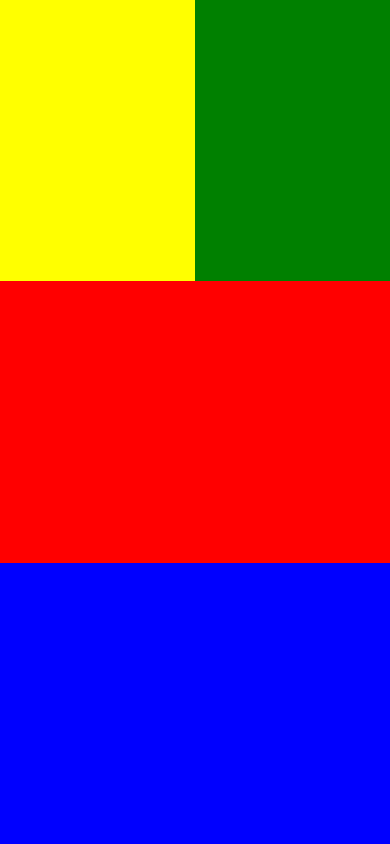
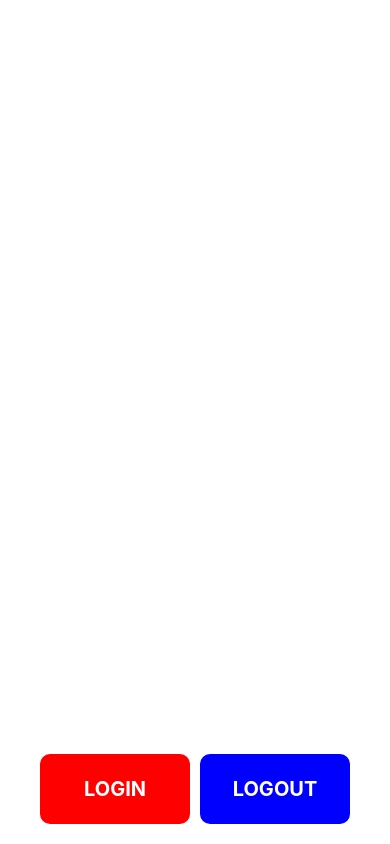
Before and after one commit to faturalkhair/fatur-105841107021-lab1, a React Native app: screen / in a window 390 px wide. Built offline with nearby package versions, Linux system fonts and the light colour scheme.

Commit message:
dua tombol

```diff
--- a/App.js
+++ b/App.js
@@ -5,21 +5,44 @@ import React from 'react'
 const App = () => {
   return (
     <View style={{flex:1}}>
-      <View style={{ flex:1, flexDirection: "row"}}>
-      <View style={{flex:1, backgroundColor: 'yellow'}}>
-      </View>
-      <View style={{flex:1, backgroundColor: 'green'}}>
+      <View style={{
+        flex:1, flexDirection: "row",
+        alignItems: 'flex-end',
+        justifyContent: 'center',
+        marginBottom: 20
+      }}>
+
+    <View style={{
+      backgroundColor: 'red', width: 150, height: 70,
+      justifyContent: 'center',
+      borderRadius: 10
+    }}>
+      <Text style={{
+        fontSize: 20, color: 'white',
+        borderRadius: 20,
+        textAlign: 'center',
+        fontWeight: 'bold'
+      }}>
+        LOGIN
+      </Text>
+    </View>
+      <View style={{
+        alignItems:'center',
+        justifyContent: 'center',
+        backgroundColor: 'blue', width: 150, height: 70,
+        borderRadius: 10,
+        marginLeft: 10
+      }}>
+        <Text style={{
+          fontSize: 20, color: 'white',
+          borderRadius: 20,
+          textAlign: 'center',
+          fontWeight: 'bold'
+        }}>
+          LOGOUT
+        </Text>
       </View>
       </View>
-
-      <View style={{ flex:1, backgroundColor: 'red'}}>
-      </View>
-      <View style={{flex:1, backgroundColor: 'blue'}}>
-
-      </View>
-
-
-
     </View>
 
   )
```
